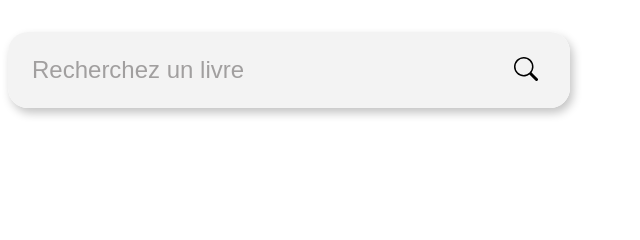
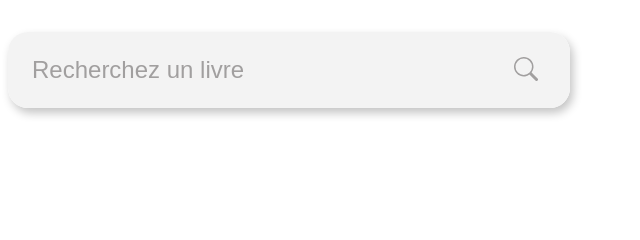
Before and after one commit to aureliasegarra/Oak, a React app in the folder Front/: page /search in a window 1280 px wide. Shown: the top 240 px of the page, 415-1055 px from the left. Built offline with nearby package versions, Linux system fonts and the light colour scheme.

Commit message:
🩹 changed search icon color on input

```diff
--- a/Front/src/components/Home/Search/styles.scss
+++ b/Front/src/components/Home/Search/styles.scss
@@ -40,6 +40,7 @@
 
 .home-search__button {
   background-color: vars.$color-off-white;
+  color: vars.$color-dark-gray;
   border: none;
   border-radius: 0 20px 20px 0;
   padding-right: 2rem;
```
